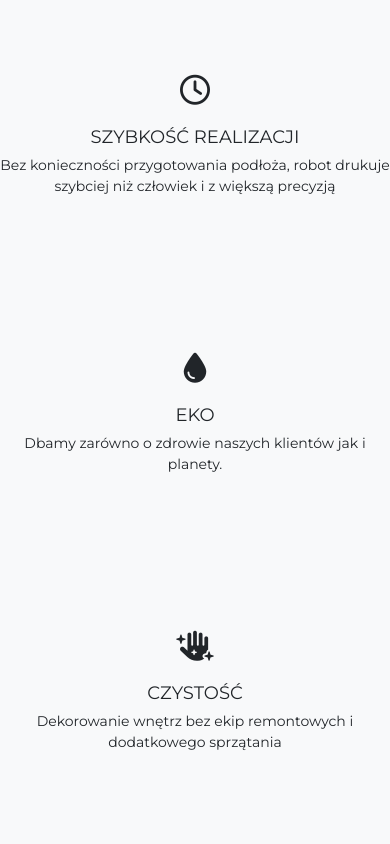
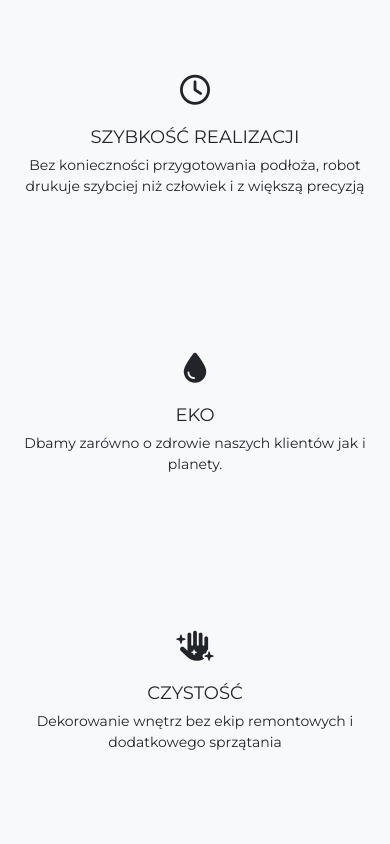
Before and after one commit to DanielChcki/Kreator, a plain HTML site: page index.html in a window 390 px wide. Shown: the part 1460-2304 px from the top of the page. Drawn offline with nearby package versions, Linux system fonts and the light colour scheme.

Commit message:
add nargin in about us section in mobile version

```diff
--- a/sass/style.scss
+++ b/sass/style.scss
@@ -150,9 +150,12 @@ header {
 	.aboutus-card-title {
 		font-size: 18px;
 		text-transform: uppercase;
+		margin: 0px 10px 4px;
+
 	}
 	.aboutus-card-text {
 		font-size: 14px;
+		margin: 0px 8px 4px;
 	}
 	.card-body {
 		background-color: $bg-color;
```
Also changed, not shown: css/style.css, 1 other file.
